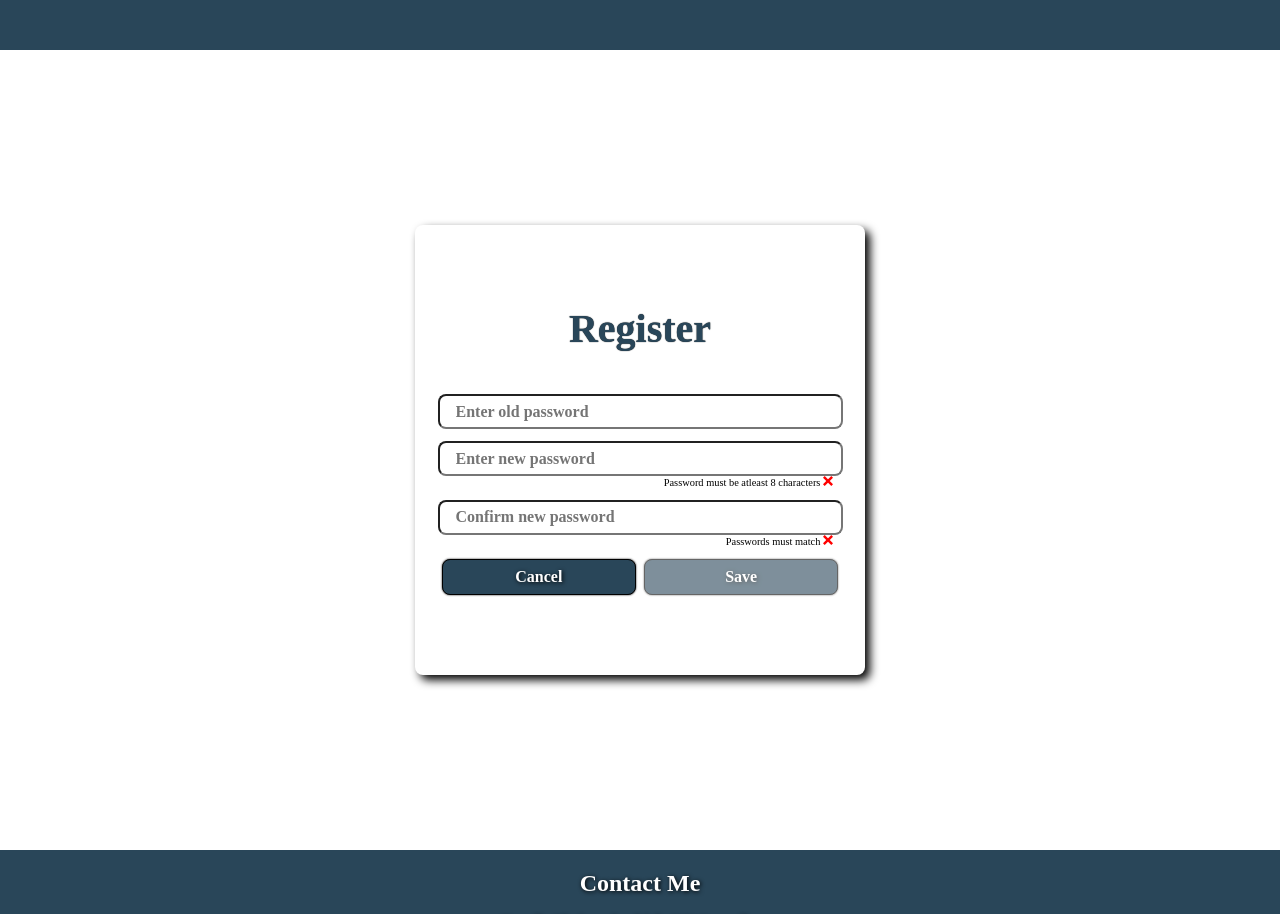
After one commit to Christopher868/Django-Password-Manager, a Django app: page /account/change-password/ in a window 1280 px wide. The commit adds this page. Shown: the top 914 px of the page. Run offline with Django 5.2, Linux system fonts and the light colour scheme; the visitor is signed in with stand-in values (Sample User, id 1).

Commit message:
Added page to let user change email and username. Added page to let users change their password.

```diff
--- /dev/null
+++ b/website/password_manager/templates/accounts/change-pwd.html
@@ -0,0 +1,37 @@
+{% extends "base.html" %}
+{% load static %}
+
+<!-- Page specific head elements -->
+{% block head %}
+    <link rel="stylesheet" href="{% static 'css/accounts/change-pwd.css' %}">
+    <title>Register</title>
+{% endblock head %}
+{% block header %}{% endblock header %}
+<!-- Change password page content -->
+{% block content %}
+
+    <!-- User change password form -->
+    <form id="change-pwd-form" action="{% url 'change-password' %}" method="POST" data-check-img-url ="{% static 'images/Green-Checkmark.svg' %}" data-x-img-url ="{% static 'images/Red-X.svg' %}">
+        <h1 id="change-pwd-header">Register</h1>
+        {% csrf_token %}
+        <div class="input-container">
+            <input type="password" name="{{ form.old_password.name}}" id="{{ form.old_password.id_for_label }}" placeholder="Enter old password" required>
+        </div>
+
+        <div class="input-container">
+            <input type="password" name="{{ form.new_password1.name}}" id="{{ form.new_password1.id_for_label }}" placeholder="Enter new password" required>
+            <small id="password1-status-msg">Password must be atleast 8 characters <img id="password1-status-symbol" class="status-symbol" src="{% static 'images/Red-X.svg' %}" alt="Field status symbol"></small>
+        </div>
+
+        <div class="input-container">
+            <input type="password" name="{{ form.new_password2.name}}" id="{{ form.new_password2.id_for_label }}" placeholder="Confirm new password" required>
+            <small id="password2-status-msg" class="">Passwords must match <img id="password2-status-symbol" class="status-symbol" src="{% static 'images/Red-X.svg' %}" alt="Field status symbol"></small>
+        </div>
+
+        <div id="change-pwd-btn-container">
+            <button type="button"><a class="button-size" href="{% url 'user-account' %}">Cancel</a></button>
+            <button id="change-pwd-btn" class="button-size disable-effects" type="submit" disabled>Save</button>
+        </div>
+    </form>
+{% endblock content %}
+{% block script %}<script src="{% static 'js/change-pwd.js' %}"></script>{% endblock script %}
--- a/website/password_manager/templates/accounts/login.html
+++ b/website/password_manager/templates/accounts/login.html
@@ -3,7 +3,7 @@
 
 <!-- Page specific head elements -->
 {% block head %}
-    <link rel="stylesheet" href="{% static 'css/login.css' %}">
+    <link rel="stylesheet" href="{% static 'css/accounts/login.css' %}">
     <title>Login</title>
 {% endblock head %}
 {% block header %}{% endblock header %}
--- a/website/password_manager/templates/accounts/register.html
+++ b/website/password_manager/templates/accounts/register.html
@@ -3,7 +3,7 @@
 
 <!-- Page specific head elements -->
 {% block head %}
-    <link rel="stylesheet" href="{% static 'css/register.css' %}">
+    <link rel="stylesheet" href="{% static 'css/accounts/register.css' %}">
     <title>Register</title>
 {% endblock head %}
 {% block header %}{% endblock header %}
--- a/website/password_manager/templates/base.html
+++ b/website/password_manager/templates/base.html
@@ -17,10 +17,10 @@
 
         <!-- Navbar for website -->
         <nav id="base-nav">
-            <h1 id="website-name">Password Manager</h1>
+            <h1 id="website-name"><a id="header-link" href="{% url 'index' %}">Password Manager</a></h1>
             <ul id="nav-list">
                 {%if user.is_authenticated %}
-                <li class="nav-item" id="hello-msg">Hello, {{ username }}!</li>
+                <li class="nav-item" id="hello-msg">Hello, {{ request.user.username }}!</li>
                 {% else %}
                 <li class="nav-item"><a class="nav-link" href="{% url 'login' %}">Login</a></li>
                 {% endif %}
@@ -32,8 +32,8 @@
         <div id="base-sidebar" class="smooth-hidden">
                 <ul id="sidebar-list">
                     <li class="sidebar-item" id="close-btn"><svg id="close-symbol" xmlns="http://www.w3.org/2000/svg"  viewBox="0 -960 960 960" ><path d="m256-200-56-56 224-224-224-224 56-56 224 224 224-224 56 56-224 224 224 224-56 56-224-224-224 224Z"/></svg></li>
-                    <li class="sidebar-item"><a class="sidebar-link" href="">Account</a></li>
-                    <li class="sidebar-item"><a class="sidebar-link" href="">Passwords</a></li>
+                    <li class="sidebar-item"><a class="sidebar-link" href="{% url 'index' %}">Home</a></li>
+                    <li class="sidebar-item"><a class="sidebar-link" href="{% url 'user-account' %}">Account</a></li>
                     <li class="sidebar-item"><a class="sidebar-link" href="">About</a></li>
                     {% if user.is_authenticated %}
                     <li class="sidebar-item"><a class="sidebar-link" href="{% url 'logout' %}">Logout</a></li>
--- a/website/password_manager/urls.py
+++ b/website/password_manager/urls.py
@@ -7,4 +7,6 @@ urlpatterns = [
     path('login/', views.userLogin, name='login'),
     path('logout/', views.userLogout, name='logout'),
     path('register/', views.userRegistration, name="register"),
+    path('account/', views.userAccount, name="user-account"),
+    path('account/change-password/', views.userChangePassword, name="change-password"),
 ]
--- a/website/password_manager/views.py
+++ b/website/password_manager/views.py
@@ -1,7 +1,8 @@
 from django.shortcuts import render, redirect
 from django.contrib.auth import logout, login, authenticate
-from django.contrib.auth.forms import AuthenticationForm
-from .forms import CustomUserCreationForm
+from django.contrib.auth.forms import AuthenticationForm, PasswordChangeForm
+from django.contrib.auth import update_session_auth_hash
+from .forms import CustomUserCreationForm, UpdateUserForm
 from django.contrib import messages
 
 
@@ -45,6 +46,7 @@ def userLogout(request):
 
 
 
+# View for registering user
 def userRegistration(request):
     if request.user.is_authenticated:
         messages.info(request, "You are already logged in!")
@@ -64,3 +66,40 @@ def userRegistration(request):
                         messages.error(request, f"{field}: {error}")
 
         return render(request, 'accounts/register.html', {})
+
+
+
+# View for letting user edit their own information
+def userAccount(request):
+    if not request.user.is_authenticated:
+        messages.error(request, "Must be logged into to view account information.")
+        return redirect('login')
+    else:
+        if request.method == "POST":
+            form = UpdateUserForm(request.POST, instance=request.user)
+            if form.is_valid():
+                form.save()
+                messages.success(request, "Changes to profile saved")
+                return redirect("user-account")
+        else:
+            form = UpdateUserForm(instance=request.user)
+        return render(request, 'accounts/user-account.html', {"form":form})
+
+
+# View for letting user change password
+def userChangePassword(request):
+    if not request.user.is_authenticated:
+        messages.error(request, "Log in to change password!")
+        return redirect('login')
+    else:
+        if request.method == "POST":
+            form = PasswordChangeForm(request.user, request.POST)
+            if form.is_valid():
+                user = form.save()
+                update_session_auth_hash(request, user)
+                messages.success(request, "Password successfully changed!")
+                return redirect("user-account")
+        else:
+            form = PasswordChangeForm(request.user)
+
+        return render(request, 'accounts/change-pwd.html', {"form":form})
--- /dev/null
+++ b/website/static/css/accounts/change-pwd.css
@@ -0,0 +1,112 @@
+/* change-pwd page header styles */
+#change-pwd-header {
+    text-align: center;
+    font-weight: bolder;
+    font-size: 2.5rem;
+    color: #294659;
+    text-shadow: 0px 0px 1px black;
+    margin-bottom: 30px;
+    &:hover {
+        cursor:default;
+    }
+}
+
+
+/* change password form styles */
+#change-pwd-form {
+    display: flex;
+    flex-direction: column;
+    justify-content: center;
+    align-items: center;
+    gap: .75rem;
+    width: 80%;
+    min-width:275px;
+    max-width: 450px;
+    box-shadow: 5px 5px 10px black;
+    padding: 5rem 0;
+    border-radius: .5rem;
+    @media (max-width:600px) {
+        padding: 2rem 0;
+    }
+}
+.input-container {
+    width: 100%;
+    display: flex;
+    flex-direction: column;
+    justify-content: center;
+    align-items: center;
+}
+
+#change-pwd-form input {
+    padding: .4rem 1rem;
+    width: 90%;
+    min-width: 200xp;
+    border-radius: .5rem;
+    font-size: 1rem;
+    &:focus {
+        box-shadow: 2px 2px 10px black;
+        outline: none;
+    }
+    &::placeholder {
+        font-weight: bold;
+    }
+}
+
+/* change password btn container styles */
+#change-pwd-btn-container {
+    display: flex;
+    flex-wrap: wrap;
+    justify-content: center;
+    align-items: center;
+    gap: .5rem;
+    width: 90%;
+    min-width: 200px;
+}
+
+#change-pwd-btn-container button {
+    min-width: 100px;
+    width: 48%;
+    background-color: #294659;
+    border-radius: .5rem;
+    border:1px solid black;
+    box-shadow: 0px 0px 2px black;
+    font-weight: bold;
+    font-size: 1rem;
+    color: white;
+    text-shadow: 1px 1px 4px black;
+    &:hover{
+        box-shadow: 2px 2px 10px black;
+        cursor: pointer;
+    }
+    &:active {
+        box-shadow: inset 2px 2px 10px black;
+    }
+}
+
+#change-pwd-btn-container a {
+    color: white;
+    text-decoration: none;
+    display: block;
+}
+
+#change-pwd-btn {
+    opacity: 60%;
+}
+
+.button-size {
+    padding: .5rem 0;
+}
+small {
+    font-size: .65rem;
+}
+
+/* field status stylings */
+
+#password1-status-msg, #password2-status-msg {
+    align-self: end;
+    padding: 0 2rem;
+}
+
+.status-symbol {
+    width: 10px;
+}
--- a/website/static/css/base.css
+++ b/website/static/css/base.css
@@ -55,9 +55,13 @@ footer {
 
     &:hover {
         text-shadow: 2px 2px 4px black;
-        cursor: default;
     }
+}
 
+
+#header-link {
+    text-decoration: none;
+    color:inherit
 }
 
 #nav-list {
--- /dev/null
+++ b/website/static/js/change-pwd.js
@@ -0,0 +1,56 @@
+const changePwdForm = document.querySelector('#change-pwd-form')
+const password1 = document.querySelector('#id_new_password1')
+const password2 = document.querySelector('#id_new_password2')
+const password1StatusSymbol = document.querySelector('#password1-status-symbol')
+const password2StatusSymbol = document.querySelector('#password2-status-symbol')
+const changePwdBtn = document.querySelector('#change-pwd-btn')
+const xUrl = changePwdForm.dataset.xImgUrl
+const checkUrl = changePwdForm.dataset.checkImgUrl
+var password1ValidStatus = false
+var password2ValidStatus = false
+const inputFields = changePwdForm.querySelectorAll('input')
+
+
+
+// Event listener for checking password 1 length
+password1.addEventListener('input', (e) => {
+
+    if(e.target.value.length >= 8){
+        password1StatusSymbol.src = checkUrl
+        password1ValidStatus = true
+    } else {
+        password1StatusSymbol.src = xUrl
+        password1ValidStatus = false
+    }
+
+})
+
+// Event listener for compaing password 1 to password 2 to confirm matching
+password2.addEventListener('input', (e) => {
+    if(e.target.value === password1.value && e.target.value.length !== 0) {
+        password2StatusSymbol.src = checkUrl
+        password2ValidStatus = true
+    } else {
+        password2StatusSymbol.src = xUrl
+        password2ValidStatus = false
+    }
+})
+
+// Event listener to disable and enable register button
+changePwdForm.addEventListener('input', (e) => {
+    // Checks if all input fields are filled out
+    var inputStatus = Array.from(inputFields).every(input => input.value.length >= 1)
+
+    // Enables register button if all requirements are met and disables it if they are not
+    if(password1ValidStatus && password2ValidStatus && inputStatus){
+        changePwdBtn.disabled = false
+        changePwdBtn.style.opacity = "100%"
+        changePwdBtn.classList.remove('disable-effects')
+    } else {
+        changePwdBtn.disabled = true
+        changePwdBtn.style.opacity = "60%"
+        changePwdBtn.classList.add('disable-effects')
+
+
+    }
+})
```
Also changed, not shown: website/password_manager/forms.py (+8 -0 lines), website/password_manager/templates/accounts/user-account.html (added, +30 -0 lines), website/static/css/accounts/user-account.css (added, +122 -0 lines), website/static/css/accounts/login.css (renamed from website/static/css/login.css), website/static/css/accounts/register.css (renamed from website/static/css/register.css).
